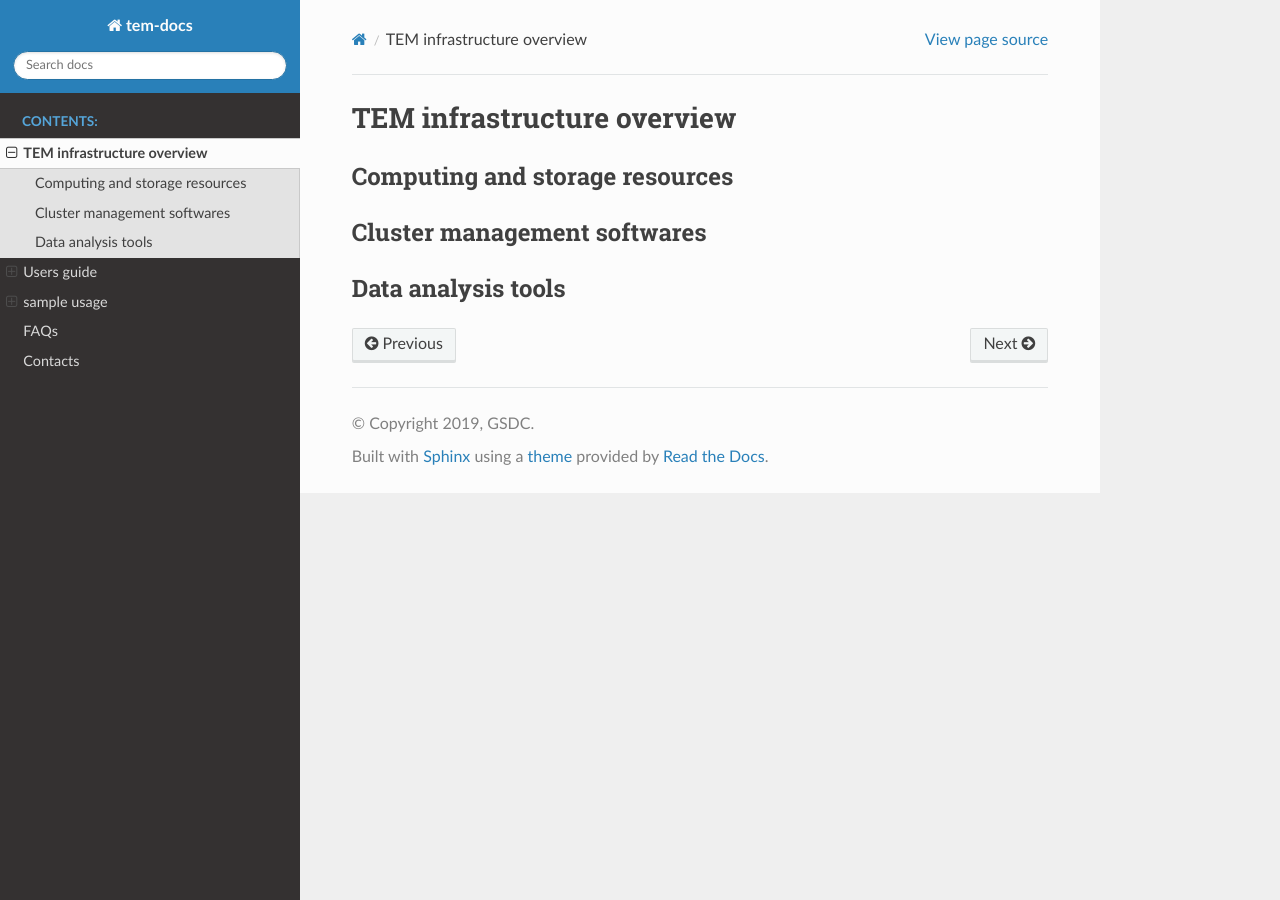
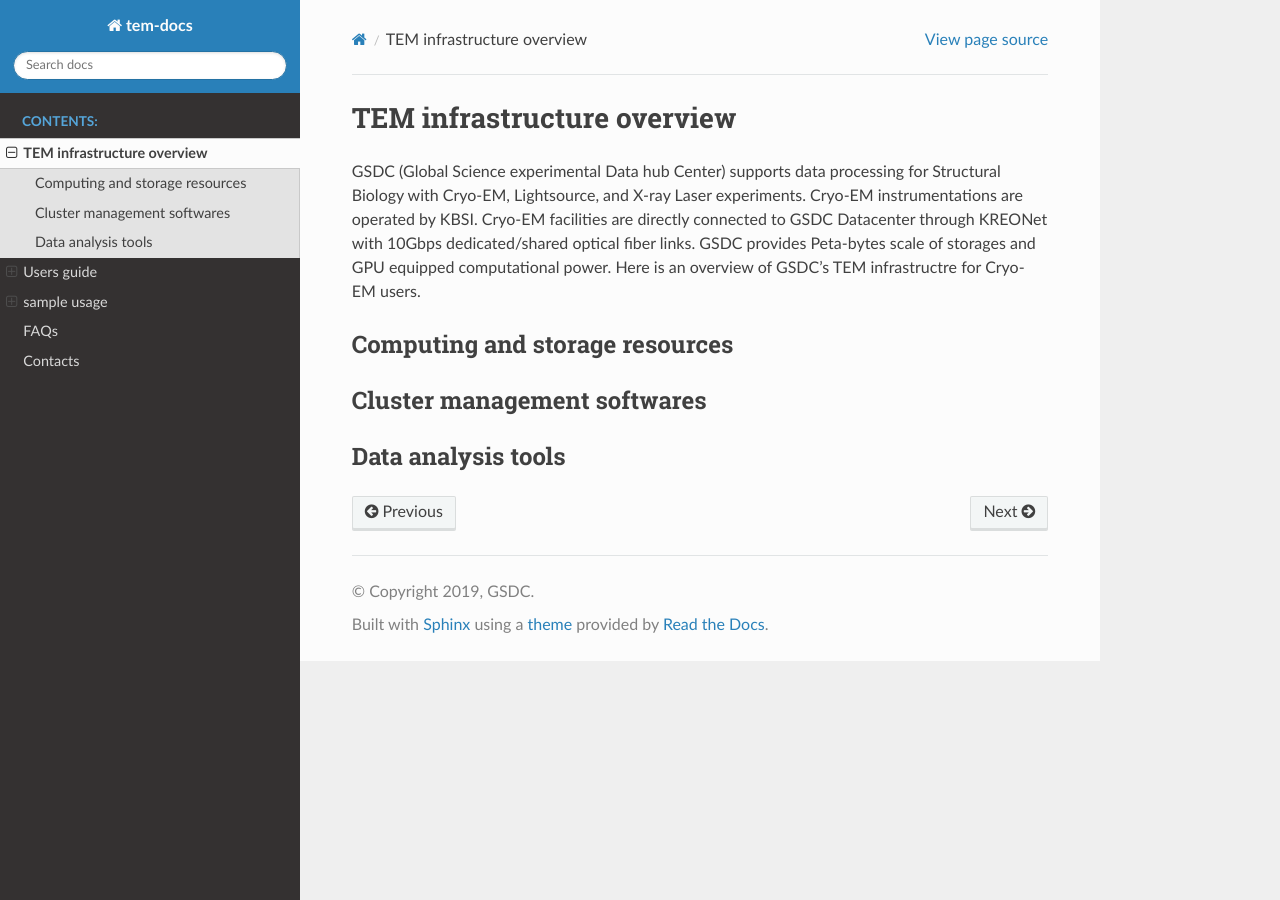
Before and after one commit to junglok/tem-docs, a Sphinx documentation site: the page built from docs/infra.rst, in a window 1280 px wide. Built offline with Sphinx 7.4.7 and the Read the Docs theme 2.0.0, drawn with Linux system fonts in a browser that asks for light colours.

Commit message:
first commit

```diff
--- a/docs/infra.rst
+++ b/docs/infra.rst
@@ -2,6 +2,9 @@
 ***************************
 TEM infrastructure overview
 ***************************
+GSDC (Global Science experimental Data hub Center) supports data processing for Structural Biology with Cryo-EM, Lightsource, and X-ray Laser experiments.
+Cryo-EM instrumentations are operated by KBSI. Cryo-EM facilities are directly connected to GSDC Datacenter through KREONet with 10Gbps dedicated/shared optical fiber links. GSDC provides Peta-bytes scale of storages and GPU equipped computational power. Here is an overview of GSDC's TEM infrastructre for Cryo-EM users.
+
 
 Computing and storage resources
 ===============================
```
